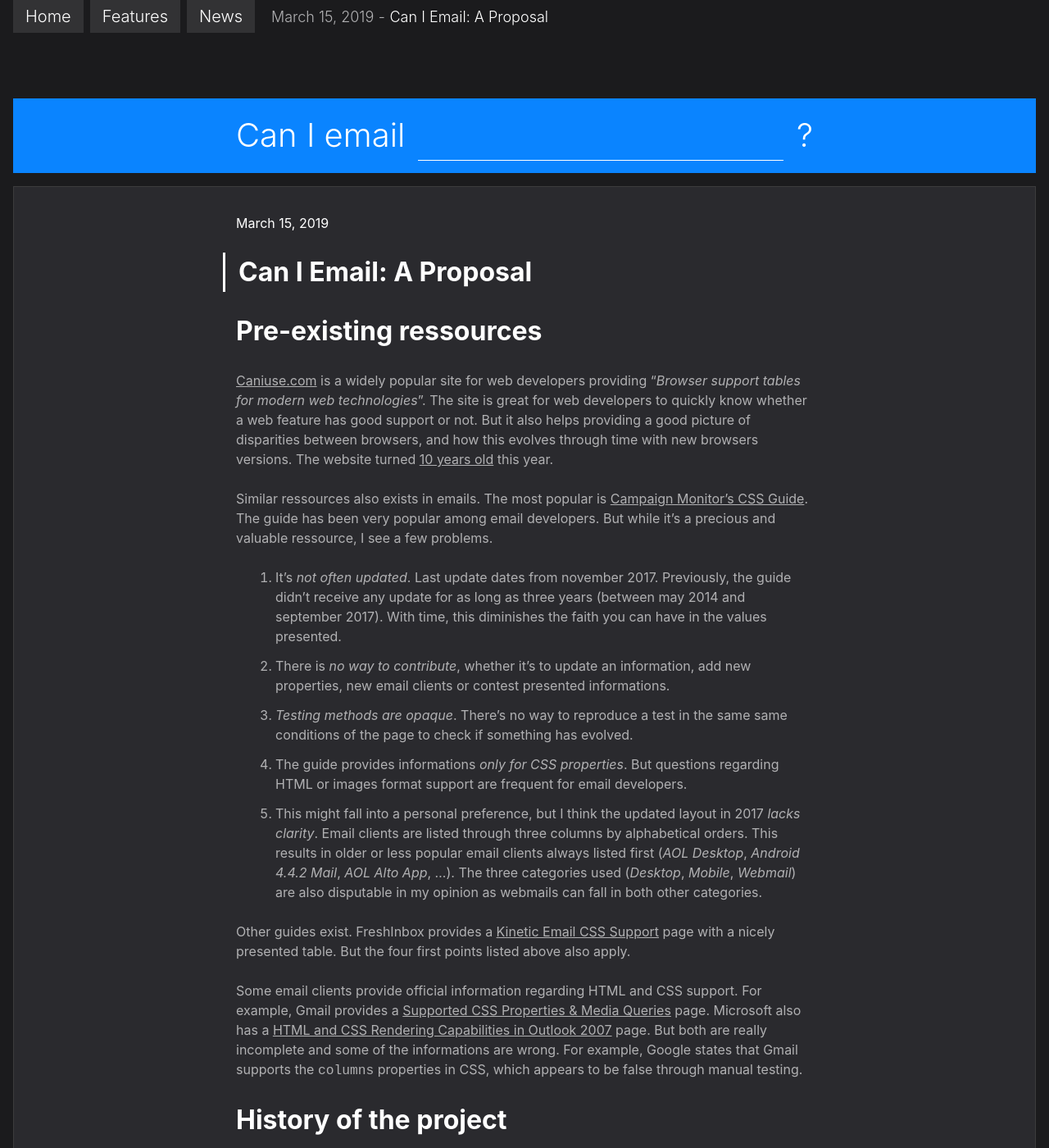
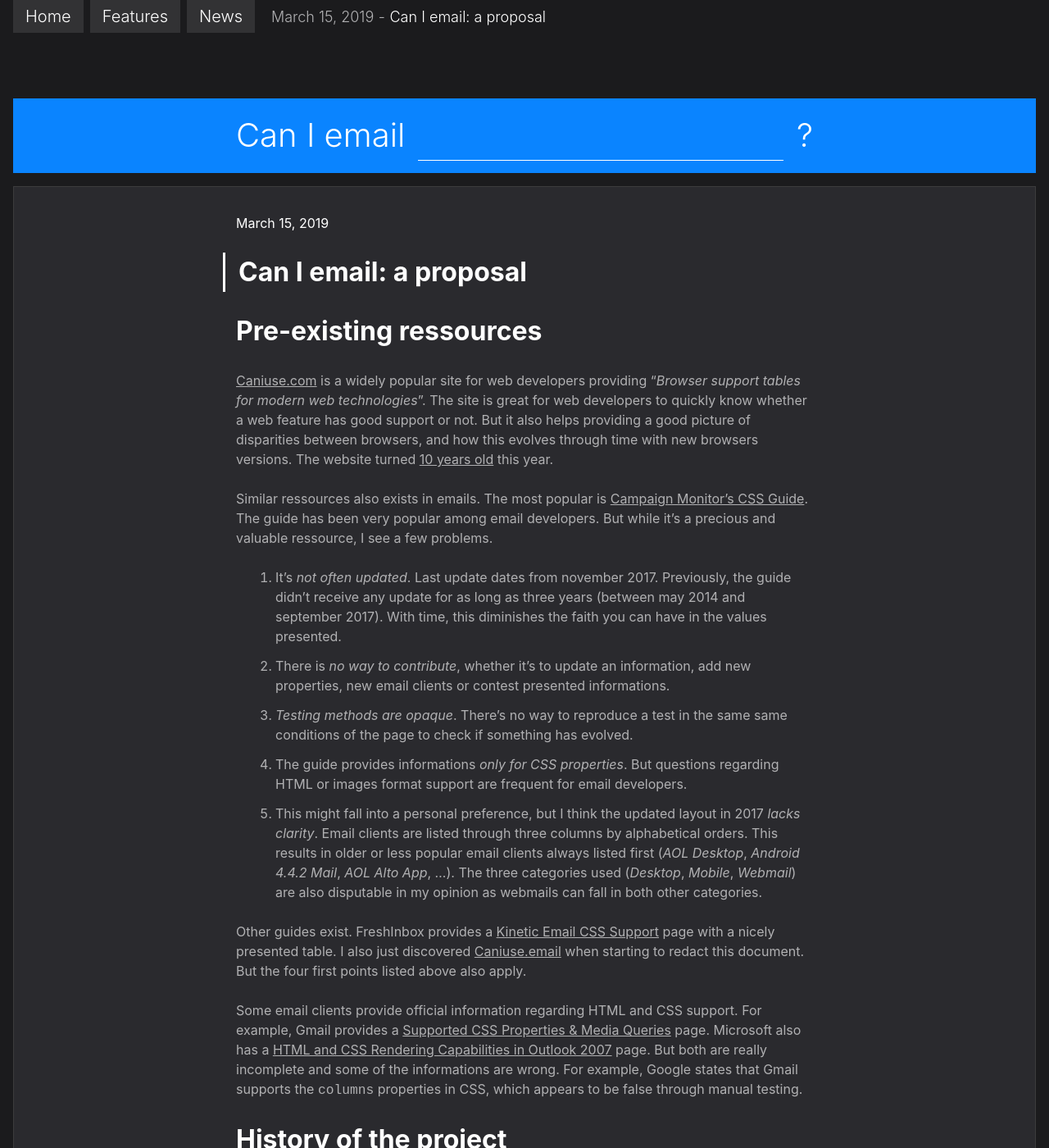
Before and after one commit to hteumeuleu/caniemail, a Jekyll site: the page built from _posts/2019-03-15-caniemail-a-proposal.md, in a window 1280 px wide and 1400 px high. Shown: the whole window at 82% size. Built offline with Jekyll 4.4.1, drawn with Linux system fonts in a browser that asks for light colours.

Commit message:
Update proposal post

```diff
--- a/_posts/2019-03-15-caniemail-a-proposal.md
+++ b/_posts/2019-03-15-caniemail-a-proposal.md
@@ -1,5 +1,5 @@
 ---
-title:  "Can I Email: A Proposal"
+title:  "Can I email: a proposal"
 date: 2019-03-15
 ---
 
@@ -14,7 +14,7 @@ Similar ressources also exists in emails. The most popular is [Campaign Monitor'
 4. The guide provides informations *only for CSS properties*. But questions regarding HTML or images format support are frequent for email developers.
 5. This might fall into a personal preference, but I think the updated layout in 2017 *lacks clarity*. Email clients are listed through three columns by alphabetical orders. This results in older or less popular email clients always listed first (_AOL Desktop_, _Android 4.4.2 Mail_, _AOL Alto App_, …). The three categories used (_Desktop_, _Mobile_, _Webmail_) are also disputable in my opinion as webmails can fall in both other categories.
 
-Other guides exist. FreshInbox provides a [Kinetic Email CSS Support](http://freshinbox.com/resources/css.php) page with a nicely presented table. But the four first points listed above also apply.
+Other guides exist. FreshInbox provides a [Kinetic Email CSS Support](http://freshinbox.com/resources/css.php) page with a nicely presented table. I also just discovered [Caniuse.email](https://www.caniuse.email/) when starting to redact this document. But the four first points listed above also apply.
 
 Some email clients provide official information regarding HTML and CSS support. For example, Gmail provides a [Supported CSS Properties & Media Queries](https://developers.google.com/gmail/design/reference/supported_css) page. Microsoft also has a [HTML and CSS Rendering Capabilities in Outlook 2007](https://docs.microsoft.com/en-us/previous-versions/office/developer/office-2007/aa338201(v=office.12)) page. But both are really incomplete and some of the informations are wrong. For example, Google states that Gmail supports the `columns` properties in CSS, which appears to be false through manual testing.
 
@@ -22,7 +22,7 @@ Some email clients provide official information regarding HTML and CSS support.
 
 I first became aware of the project after [watching a conference](https://www.youtube.com/watch?v=xhUfiOSOk3g) by @M-J-Robbins where he announced his team at Rebel (then RebelMail) was working on a site similar to `caniuse.com` called `caniemail.com`. [A few repos and notes were created on Github](https://github.com/caniemail). And Rebel made a totally killer logo for the project.
 
-![caniemail logo by Rebel](https://avatars0.githubusercontent.com/u/11875778?s=200&v=4)
+![caniemail logo by Rebel](/assets/images/posts/2019-03-15-logo.png)
 
 In 2017, Rebel didn't renew the domain `caniemail.com`. So I bought it. I first offered to transfer it back to Rebel by contacting Mark on Slack, but it didn't happen. So I started working on the project, mostly thinking and planning how things could or should be. I made [an HTML mockup](https://www.caniemail.com/prototype-2017/) that I only shared about a year later on Slack during a casual conversation.
 
```
Also changed, not shown: other parts of _posts/2019-03-15-caniemail-a-proposal.md (+4 -1 lines), assets/images/posts/2019-03-15-logo.png (added), assets/images/posts/2019-03-15-prototype.png (added), 3 other files.
